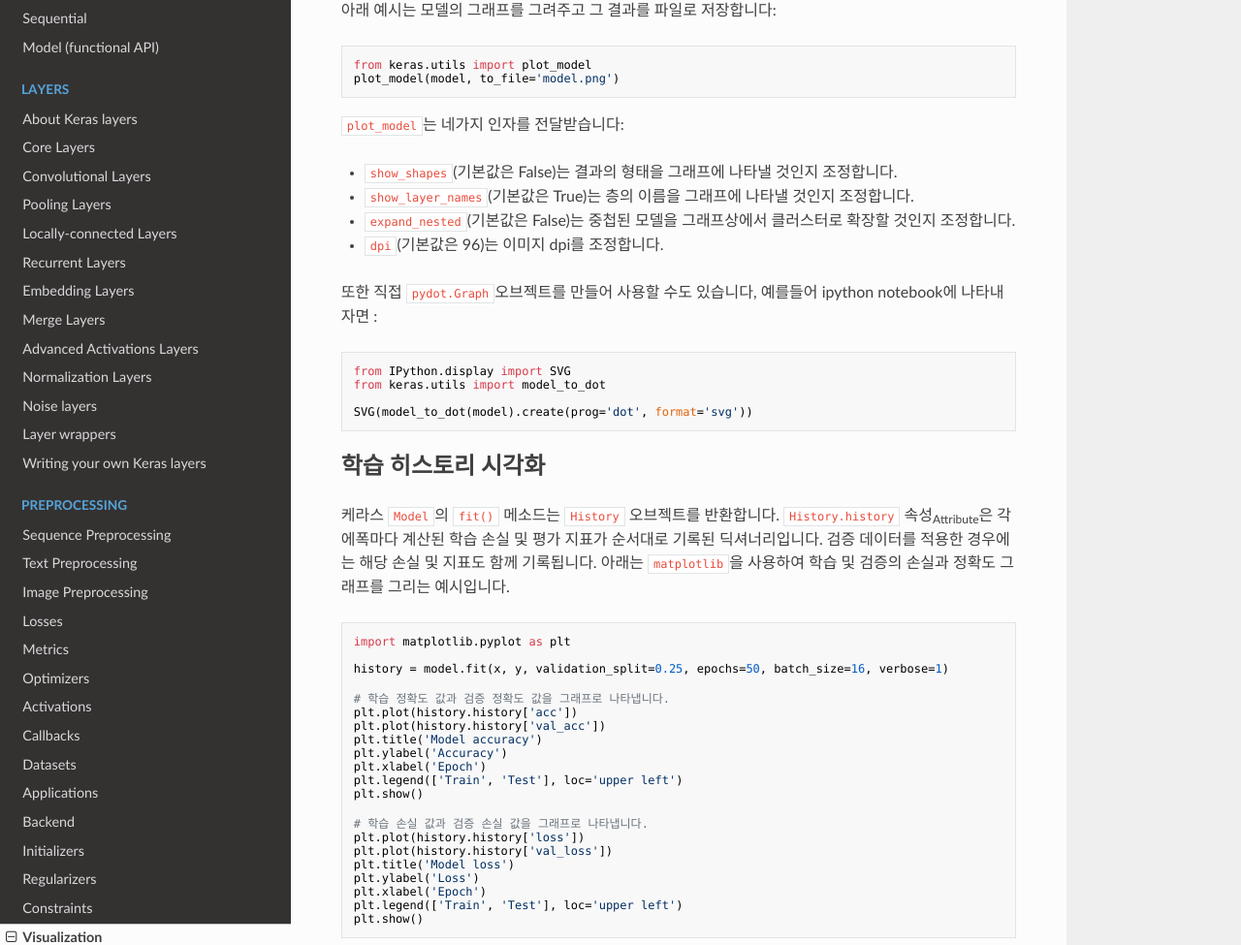
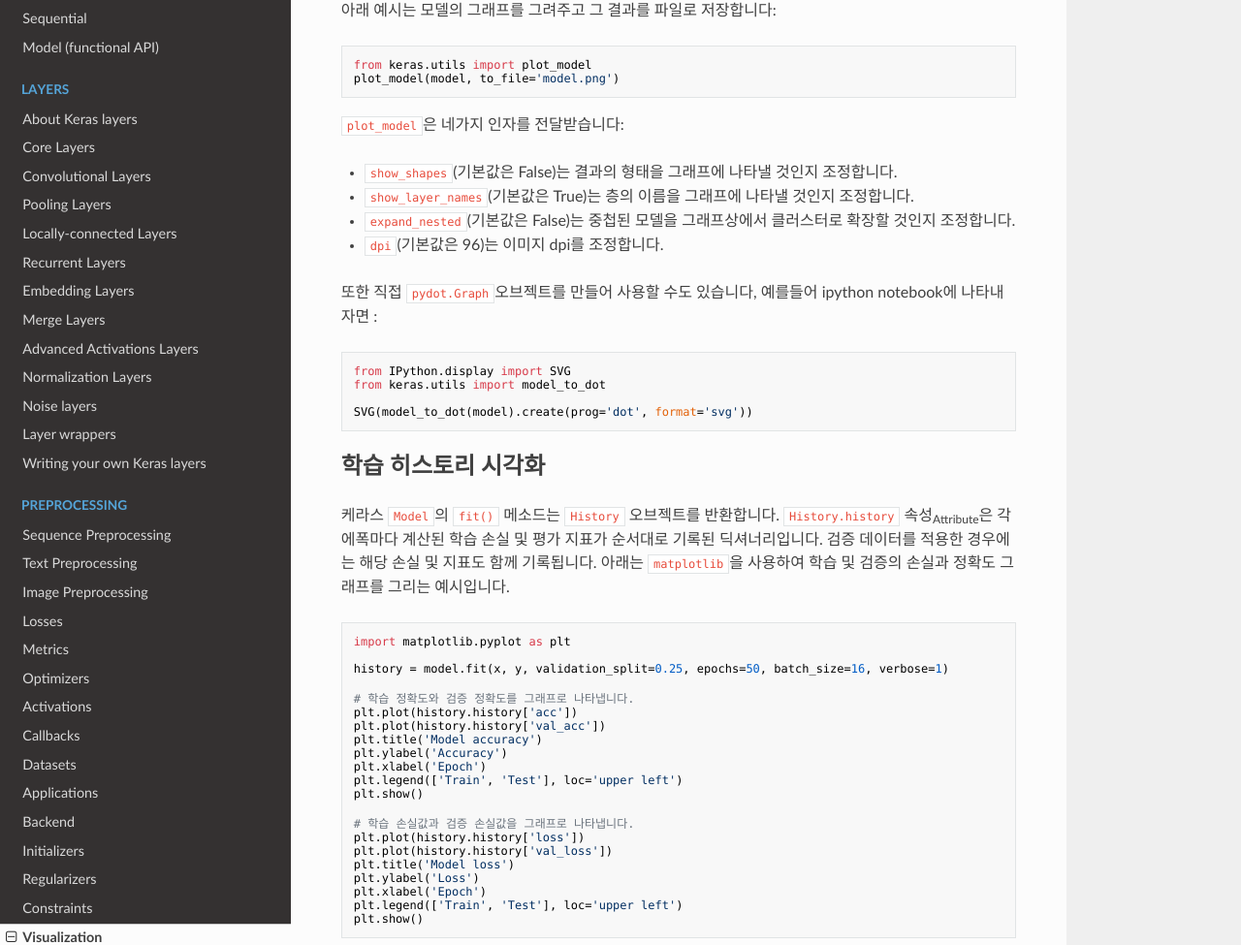
Before and after one commit to keras-team/keras-docs-ko, an MkDocs documentation site: the page built from sources/visualization.md, in a window 1280 px wide and 1321 px high. Shown: the part 208-1183 px from the top of the window at 97% size. Built offline with MkDocs 1.6.1, drawn with Linux system fonts in a browser that asks for light colours; nearby versions of some CDN libraries.

Commit message:
Update visualization.md
plot_model는 -> plot_model은
정확도 값 -> 정확도

````diff
--- a/sources/visualization.md
+++ b/sources/visualization.md
@@ -8,7 +8,7 @@ from keras.utils import plot_model
 plot_model(model, to_file='model.png')
 ```
 
-`plot_model`는 네가지 인자를 전달받습니다:
+`plot_model`은 네가지 인자를 전달받습니다:
 
 - `show_shapes`(기본값은 False)는 결과의 형태을 그래프에 나타낼 것인지 조정합니다.
 - `show_layer_names`(기본값은 True)는 층의 이름을 그래프에 나타낼 것인지 조정합니다.
@@ -33,7 +33,7 @@ import matplotlib.pyplot as plt
 
 history = model.fit(x, y, validation_split=0.25, epochs=50, batch_size=16, verbose=1)
 
-# 학습 정확도 값과 검증 정확도 값을 그래프로 나타냅니다.
+# 학습 정확도와 검증 정확도를 그래프로 나타냅니다.
 plt.plot(history.history['acc'])
 plt.plot(history.history['val_acc'])
 plt.title('Model accuracy')
@@ -42,7 +42,7 @@ plt.xlabel('Epoch')
 plt.legend(['Train', 'Test'], loc='upper left')
 plt.show()
 
-# 학습 손실 값과 검증 손실 값을 그래프로 나타냅니다.
+# 학습 손실값과 검증 손실값을 그래프로 나타냅니다.
 plt.plot(history.history['loss'])
 plt.plot(history.history['val_loss'])
 plt.title('Model loss')
````
